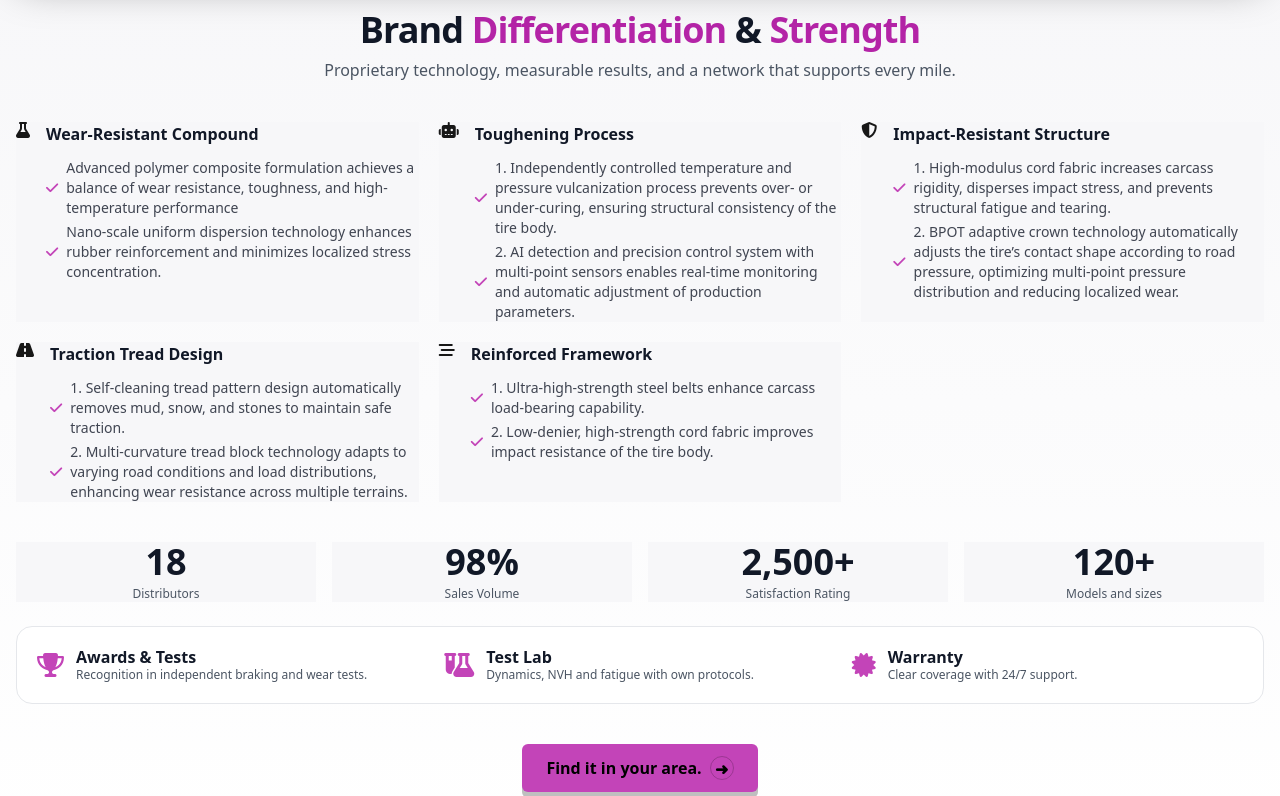
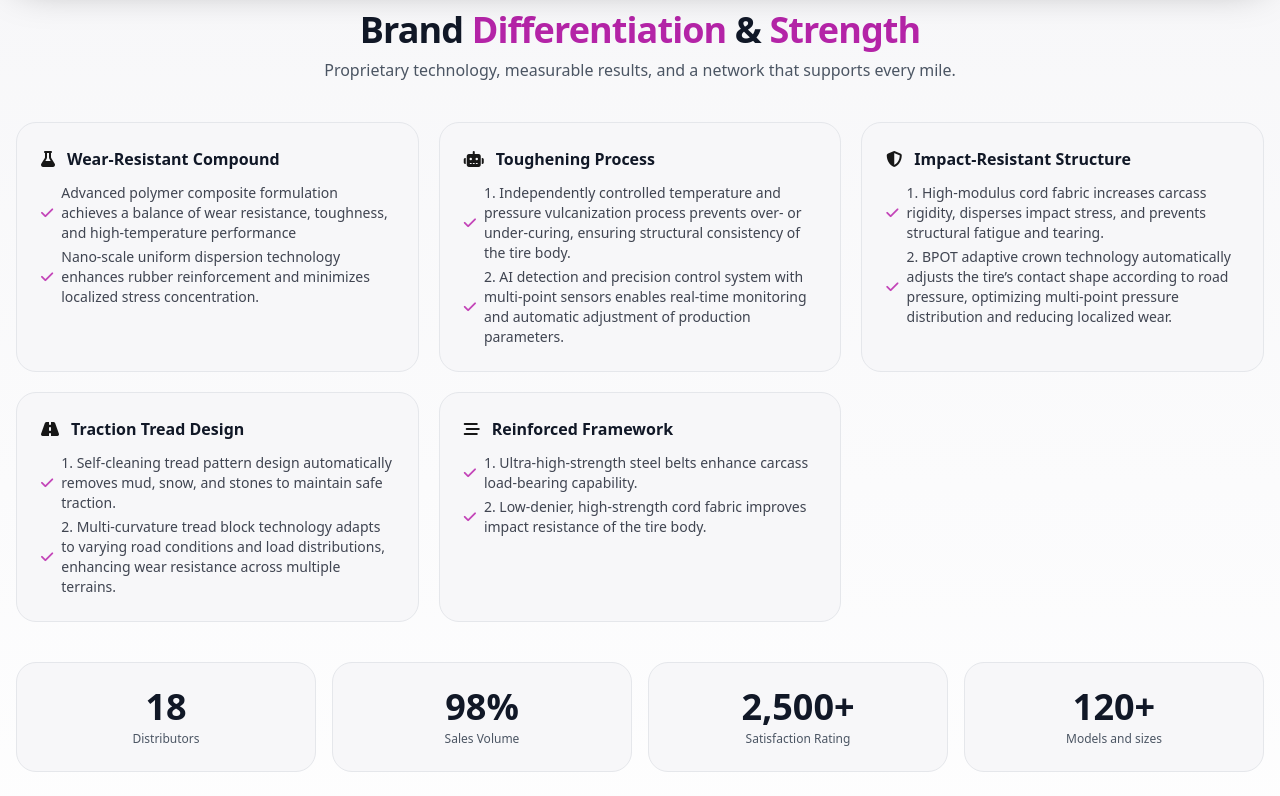
Before and after one commit to enriqueleyva/landscape-web, a plain HTML site: page index.html in a window 1280 px wide. Shown: the part 920-1716 px from the top of the page. Drawn offline with nearby package versions, Linux system fonts and the light colour scheme.

Commit message:
Refactor card layout for improved spacing and styling; update chat widget styles for consistency

```diff
--- a/css/style.css
+++ b/css/style.css
@@ -810,7 +810,12 @@ footer .text-white\/60 {
 }
 
 .wl-card {
-    @apply rounded-2xl bg-white/5 border border-white/10 p-5 h-full;
+    /* @apply rounded-2xl bg-white/5 border border-white/10 p-5 h-full; */
+    border-radius: 1.25rem;
+    background: rgba(255, 255, 255, 0.06);
+    border: 1px solid rgba(255, 255, 255, 0.12);
+    padding: 1.5rem;
+    height: 100%;
 }
 
 .wl-chip {
--- a/index.html
+++ b/index.html
@@ -517,12 +517,13 @@
 				<!-- Bloque 1: Diferenciadores clave -->
 				<div class="grid sm:grid-cols-2 lg:grid-cols-3 gap-5">
 					<article class="wl-card">
-						<div class="flex items-start gap-4">
-							<i class="fa-solid fa-flask"></i>
+						<div class="space-y-3">
+							<div class="flex items-center gap-3">
+								<i class="fa-solid fa-flask"></i>
+								<h4 class="text-white font-bold">Wear-Resistant Compound</h4>
+							</div>
 							<div>
-								<h4 class="text-white font-bold">Wear-Resistant Compound</h4>
-
-								<ul class="mt-3 space-y-1 text-white/80 text-sm">
+								<ul class="space-y-1 text-white/80 text-sm">
 									<li class="flex items-center gap-2">
 										<i class="fa-solid fa-check text-[var(--accent)]"></i>
 										Advanced polymer composite formulation achieves a balance of
@@ -539,11 +540,12 @@
 					</article>
 
 					<article class="wl-card">
-						<div class="flex items-start gap-4">
-							<i class="fa-solid fa-robot"></i>
+						<div class="space-y-3">
+							<div class="flex items-center gap-3">
+								<i class="fa-solid fa-robot"></i>
+								<h4 class="text-white font-bold">Toughening Process</h4>
+							</div>
 							<div>
-								<h4 class="text-white font-bold">Toughening Process</h4>
-
 								<ul class="mt-3 space-y-1 text-white/80 text-sm">
 									<li class="flex items-center gap-2">
 										<i class="fa-solid fa-check text-[var(--accent)]"></i> 1.
@@ -563,10 +565,12 @@
 					</article>
 
 					<article class="wl-card">
-						<div class="flex items-start gap-4">
-							<i class="fa-solid fa-shield-halved"></i>
+						<div class="space-y-3">
+							<div class="flex items-center gap-3">
+								<i class="fa-solid fa-shield-halved"></i>
+								<h4 class="text-white font-bold">Impact-Resistant Structure</h4>
+							</div>
 							<div>
-								<h4 class="text-white font-bold">Impact-Resistant Structure</h4>
 								<ul class="mt-3 space-y-1 text-white/80 text-sm">
 									<li class="flex items-center gap-2">
 										<i class="fa-solid fa-check text-[var(--accent)]"></i> 1.
@@ -587,11 +591,14 @@
 					</article>
 
 					<article class="wl-card">
-						<div class="flex items-start gap-4">
-							<i class="fa-solid fa-road"></i>
+						<div class="space-y-3">
+							<div class="flex items-center gap-3">
+								<i class="fa-solid fa-road"></i>
+
+								<h4 class="text-white font-bold">Traction Tread Design</h4>
+							</div>
 
 							<div>
-								<h4 class="text-white font-bold">Traction Tread Design</h4>
 								<ul class="mt-3 space-y-1 text-white/80 text-sm">
 									<li class="flex items-center gap-2">
 										<i class="fa-solid fa-check text-[var(--accent)]"></i> 1.
@@ -610,11 +617,13 @@
 					</article>
 
 					<article class="wl-card">
-						<div class="flex items-start gap-4">
-							<i class="fa-solid fa-bars-staggered"></i>
+						<div class="space-y-3">
+							<div class="flex items-center gap-3">
+								<i class="fa-solid fa-bars-staggered"></i>
+								<h4 class="text-white font-bold">Reinforced Framework</h4>
+							</div>
 
 							<div>
-								<h4 class="text-white font-bold">Reinforced Framework</h4>
 								<ul class="mt-3 space-y-1 text-white/80 text-sm">
 									<li class="flex items-center gap-2">
 										<i class="fa-solid fa-check text-[var(--accent)]"></i> 1.
```
